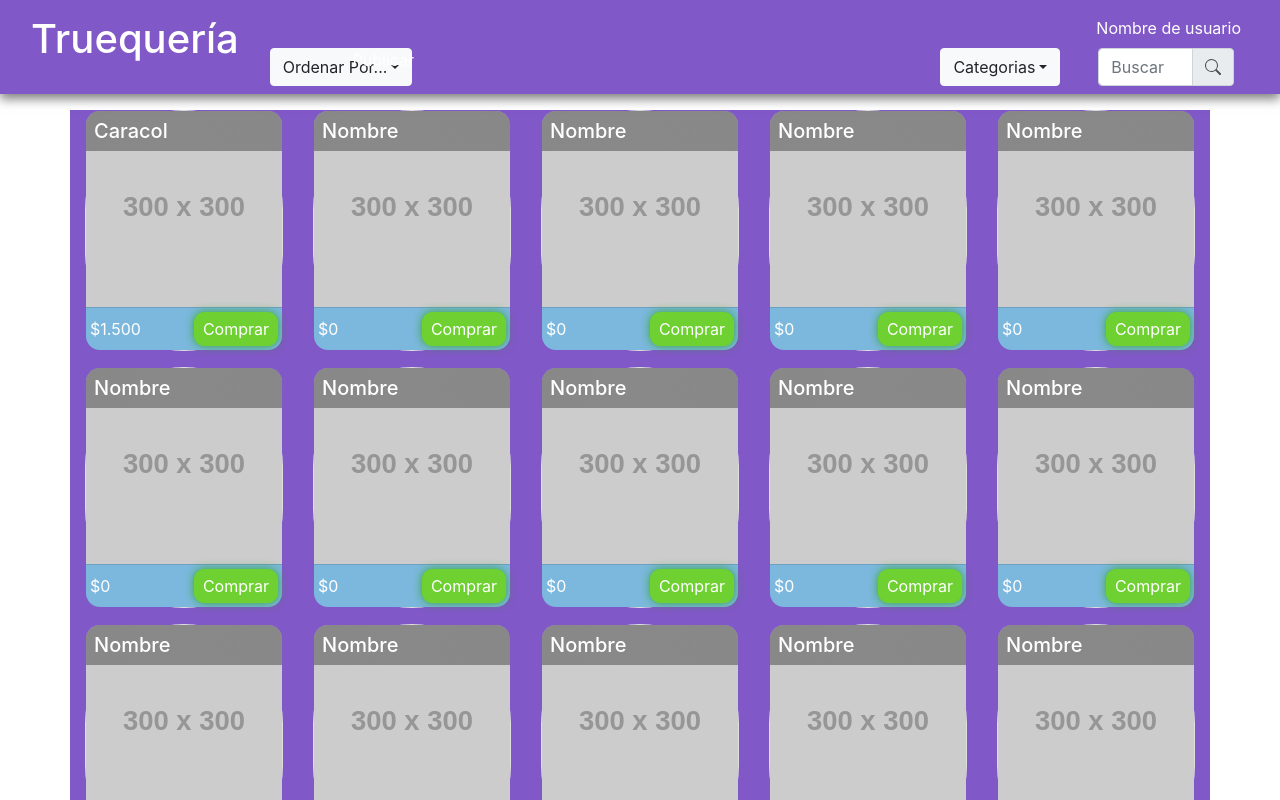
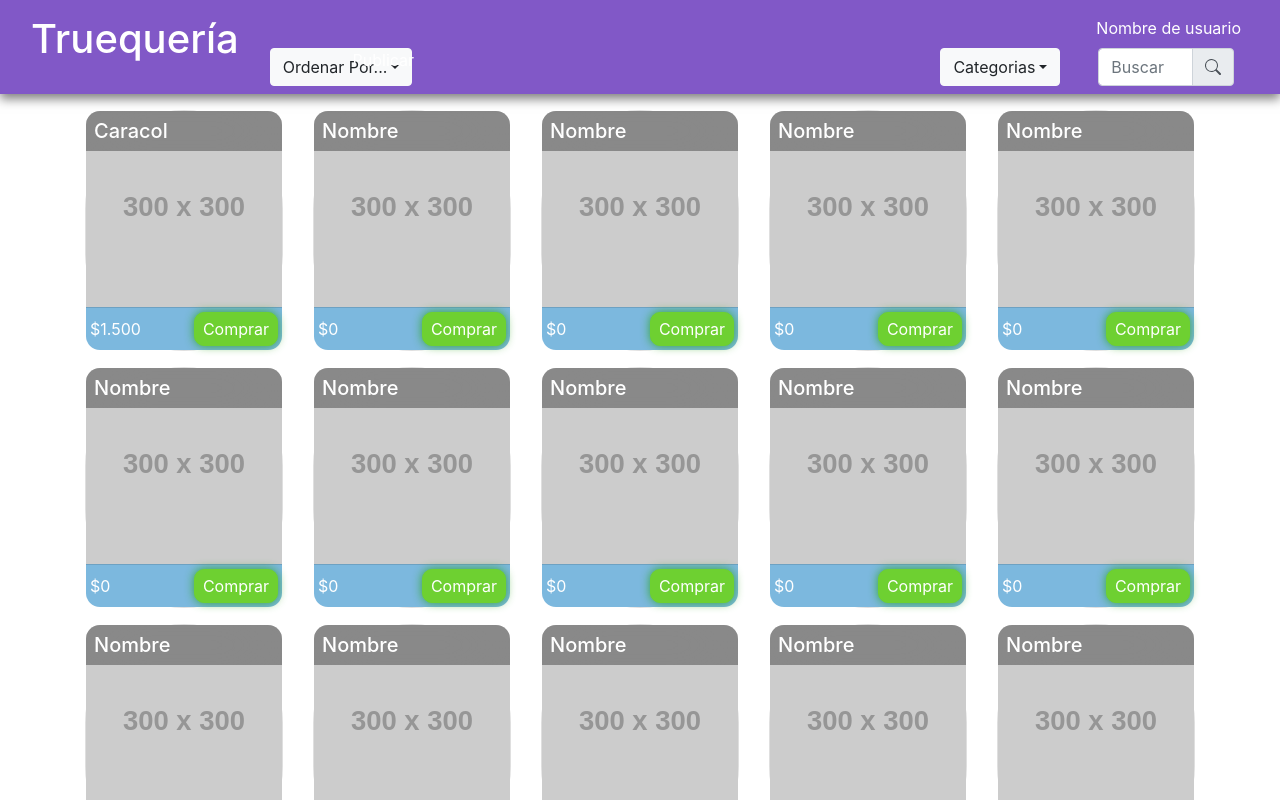
Before and after one commit to crojasmo/ProyectoInterfacesUsuarias, a React (Create React App) app: page / in a window 1280 px wide. Shown: the top 800 px of the page. Built offline with nearby package versions, Linux system fonts and the light colour scheme.

Commit message:
Auto stash before merge of "master" and "origin/master"

```diff
--- a/src/index.css
+++ b/src/index.css
@@ -13,7 +13,6 @@ code {
 }
 
 .cont {
-  background: #8158C7;
 }
 
 .clickeable-x:hover {
```
Also changed, not shown: 1 other file (tests, documents, lock files or other folders).
